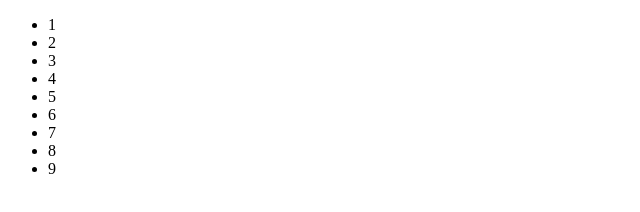
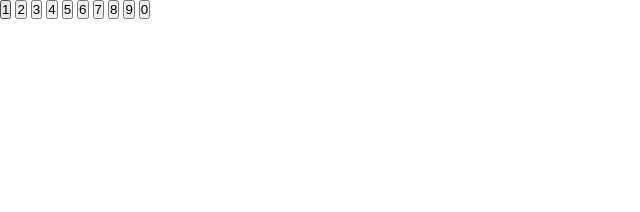
Before and after one commit to khadija-nur/Calculator, a plain HTML site: page index.html in a window 1280 px wide. Shown: the whole page, without its empty margins (0-640 px from the left). Drawn offline with Linux system fonts and the light colour scheme.

Commit message:
add button tags to calculator
Thihs will improve accessibility

```diff
--- a/index.html
+++ b/index.html
@@ -3,21 +3,24 @@
 <head>
     <meta charset="UTF-8">
     <meta name="viewport" content="width=device-width, initial-scale=1.0">
+
+    <link rel="stylesheet" href="style.css">
     <title>Calculator</title>
 </head>
 <body>
-    <main>
-        <ul>
-            <li class="number one">1</li>
-            <li class="number two">2</li>
-            <li class="number three">3</li>
-            <li class="number four">4</li>
-            <li class="number five">5</li>
-            <li class="number six">6</li>
-            <li class="number seven">7</li>
-            <li class="number eight">8</li>
-            <li class="number nine">9</li>
-        </ul>
+    <main class="calculator">
+        <p class="p"></p>
+
+        <button class="number one">1</button>
+        <button class="number two">2</button>
+        <button class="number three">3</button>
+        <button class="number four">4</button>
+        <button class="number five">5</button>
+        <button class="number six">6</button>
+        <button class="number seven">7</button>
+        <button class="number eight">8</button>
+        <button class="number nine">9</button>
+        <button class="number zero">0</button>
     </main>
 </body>
 </html>
```
